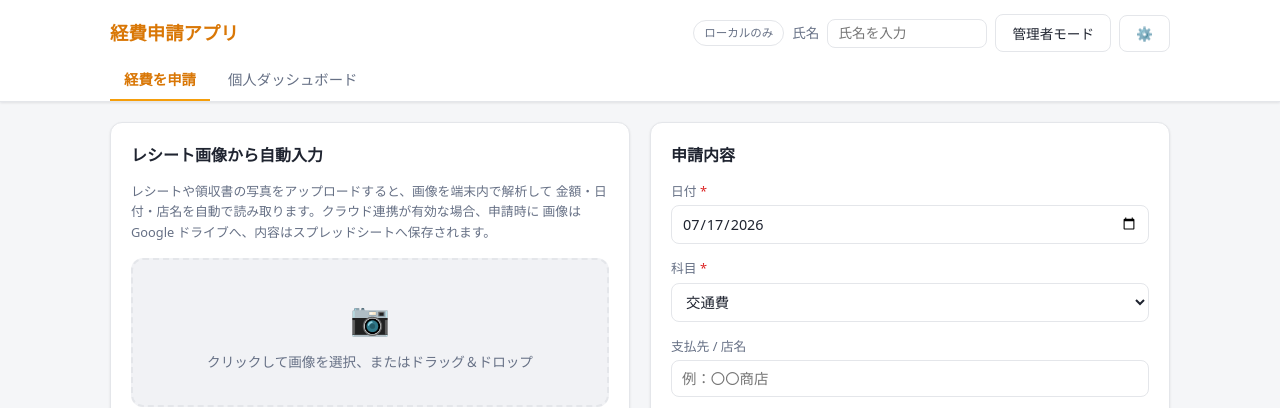
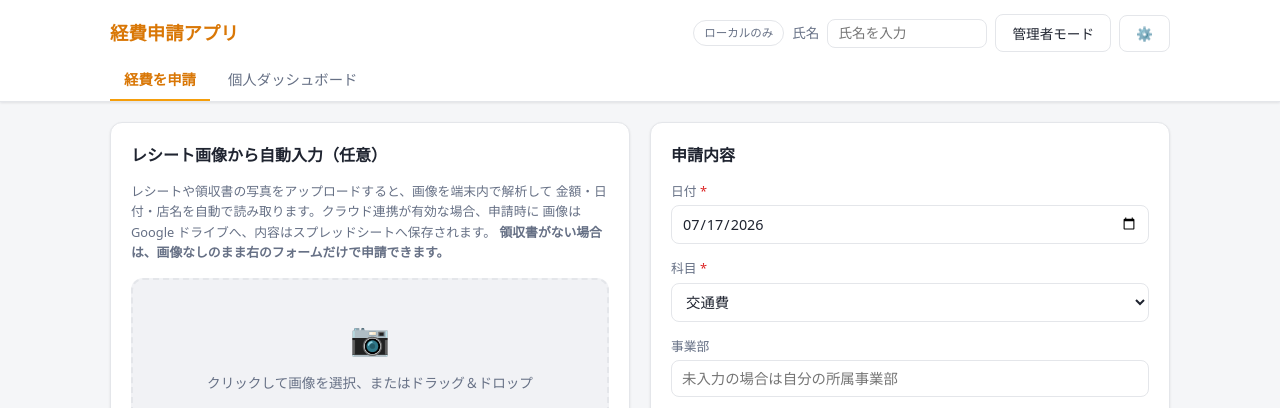
Before and after one commit to km1121-design/expense-app, a plain HTML site: page expense-app/index.html in a window 1280 px wide. Shown: the top 408 px of the page. Drawn offline with Linux system fonts and the light colour scheme.

Commit message:
申請時の事業部選択・領収書任意の明記・個人による自己取消を追加
- 申請フォームに事業部欄を追加（登録済み事業部の候補＋自由入力、
  未入力時はプロフィールの事業部をサーバー側で自動付与）
- login/setup/me 応答に登録済み事業部一覧 (departments) を追加
- 領収書画像が任意であることをUIに明記（従来から画像なし申請は可能）
- 一般ユーザーも自分の申請を状態問わず削除可能に（ミス時の自己取消。
  シート行＋ドライブ画像を連動削除）。個人一覧の取消ボタンを常時表示

Co-Authored-By: Claude Opus 4.8 <noreply@anthropic.com>
Claude-Session: https://claude.ai/code/session_01S8aqNKBMDMbwcQQ2TEebRc

```diff
--- a/expense-app/index.html
+++ b/expense-app/index.html
@@ -60,11 +60,12 @@
       <section class="panel is-active" data-panel="apply">
         <div class="grid grid--apply">
           <div class="card">
-            <h2 class="card__title">レシート画像から自動入力</h2>
+            <h2 class="card__title">レシート画像から自動入力（任意）</h2>
             <p class="card__hint">
               レシートや領収書の写真をアップロードすると、画像を端末内で解析して
               金額・日付・店名を自動で読み取ります。クラウド連携が有効な場合、申請時に
               画像は Google ドライブへ、内容はスプレッドシートへ保存されます。
+              <strong>領収書がない場合は、画像なしのまま右のフォームだけで申請できます。</strong>
             </p>
 
             <label class="dropzone" id="dropzone">
@@ -111,6 +112,16 @@
                   <option value="宿泊費">宿泊費</option>
                   <option value="その他">その他</option>
                 </select>
+              </div>
+              <div class="form__row">
+                <label for="expDept">事業部</label>
+                <input
+                  id="expDept"
+                  type="text"
+                  list="deptList"
+                  placeholder="未入力の場合は自分の所属事業部"
+                />
+                <datalist id="deptList"></datalist>
               </div>
               <div class="form__row">
                 <label for="expVendor">支払先 / 店名</label>
--- a/expense-app/script.js
+++ b/expense-app/script.js
@@ -25,7 +25,8 @@ const state = {
   lastImageThumb: null,
   lastImageFile: null,
   config: { endpoint: "" },
-  session: null, // { token, user:{username,displayName,role} }
+  session: null, // { token, user:{username,displayName,role,department} }
+  departments: [], // 登録済み事業部の一覧（申請フォームの候補）
   authEnabled: false,
   autoApprove: false, // クラウド側の自動承認モード
   personalMonth: "", // "yyyy-MM" または "all"
@@ -297,12 +298,25 @@ function applySessionUI() {
   }
 }
 
+/** 申請フォームの事業部候補と既定値を反映 */
+function applyDeptUI() {
+  const dl = $("#deptList");
+  dl.innerHTML = state.departments
+    .map((d) => `<option value="${escapeHtml(d)}"></option>`)
+    .join("");
+  const input = $("#expDept");
+  input.value =
+    cloudEnabled() && state.session ? state.session.user.department || "" : "";
+}
+
 function setSessionFromResponse(data) {
   state.session = { token: data.token, user: data.user };
   saveSession();
+  if (data.departments) state.departments = data.departments;
   state.isAdmin = data.user.role === "admin";
   syncAdminUI();
   applySessionUI();
+  applyDeptUI();
 }
 
 function handleAuthError() {
@@ -702,6 +716,8 @@ async function submitExpense(evt) {
       : state.currentUser,
     date: $("#expDate").value,
     category: $("#expCategory").value,
+    // 空の場合はサーバー側でプロフィールの事業部が入る
+    department: $("#expDept").value.trim(),
     vendor: $("#expVendor").value.trim(),
     amount,
     description: $("#expDesc").value.trim(),
@@ -754,6 +770,7 @@ async function submitExpense(evt) {
     }
     $("#expenseForm").reset();
     $("#expDate").valueAsDate = new Date();
+    applyDeptUI(); // 事業部の既定値を再設定
     clearImage();
     render();
   } finally {
@@ -849,11 +866,7 @@ function renderPersonal() {
       <td><span class="badge badge--${e.status}">${STATUS_LABEL[e.status]}</span></td>
       <td>${receiptCell(e)}</td>
       <td>${escapeHtml(e.reviewComment || "")}</td>
-      <td>${
-        e.status === "pending"
-          ? `<button class="btn btn--ghost btn--sm" data-del="${e.id}">取消</button>`
-          : ""
-      }</td>
+      <td><button class="btn btn--ghost btn--sm" data-del="${e.id}">取消</button></td>
     </tr>`
     )
     .join("");
@@ -1179,6 +1192,7 @@ async function initMode() {
     loadCache();
     setSync("local");
     syncAdminUI();
+    applyDeptUI();
     render();
     return;
   }
@@ -1203,9 +1217,11 @@ async function initMode() {
         const me = await apiPost({ action: "me" });
         state.session.user = me.user;
         saveSession();
+        if (me.departments) state.departments = me.departments;
         state.isAdmin = me.user.role === "admin";
         syncAdminUI();
         applySessionUI();
+        applyDeptUI();
         hideAuthOverlay();
         await refreshFromCloud();
         return;
```
Also changed, not shown: 2 other files.
